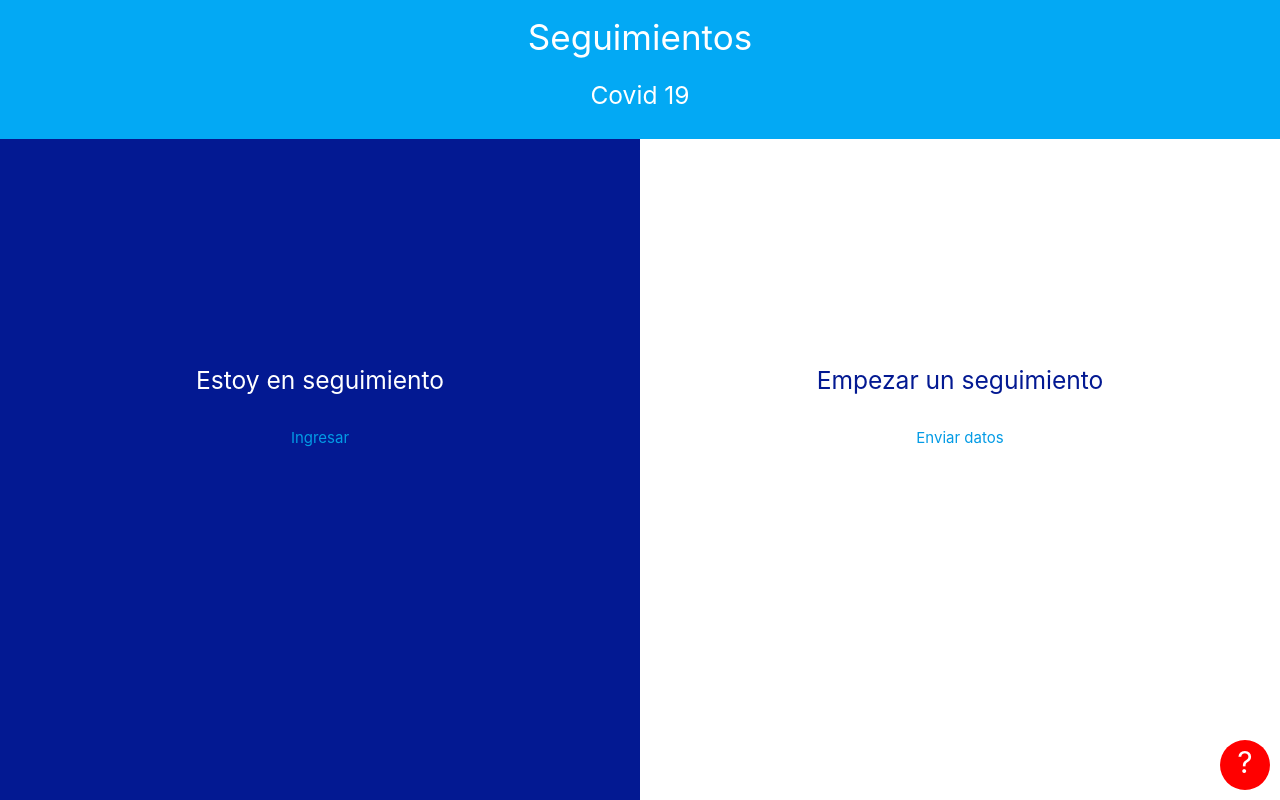
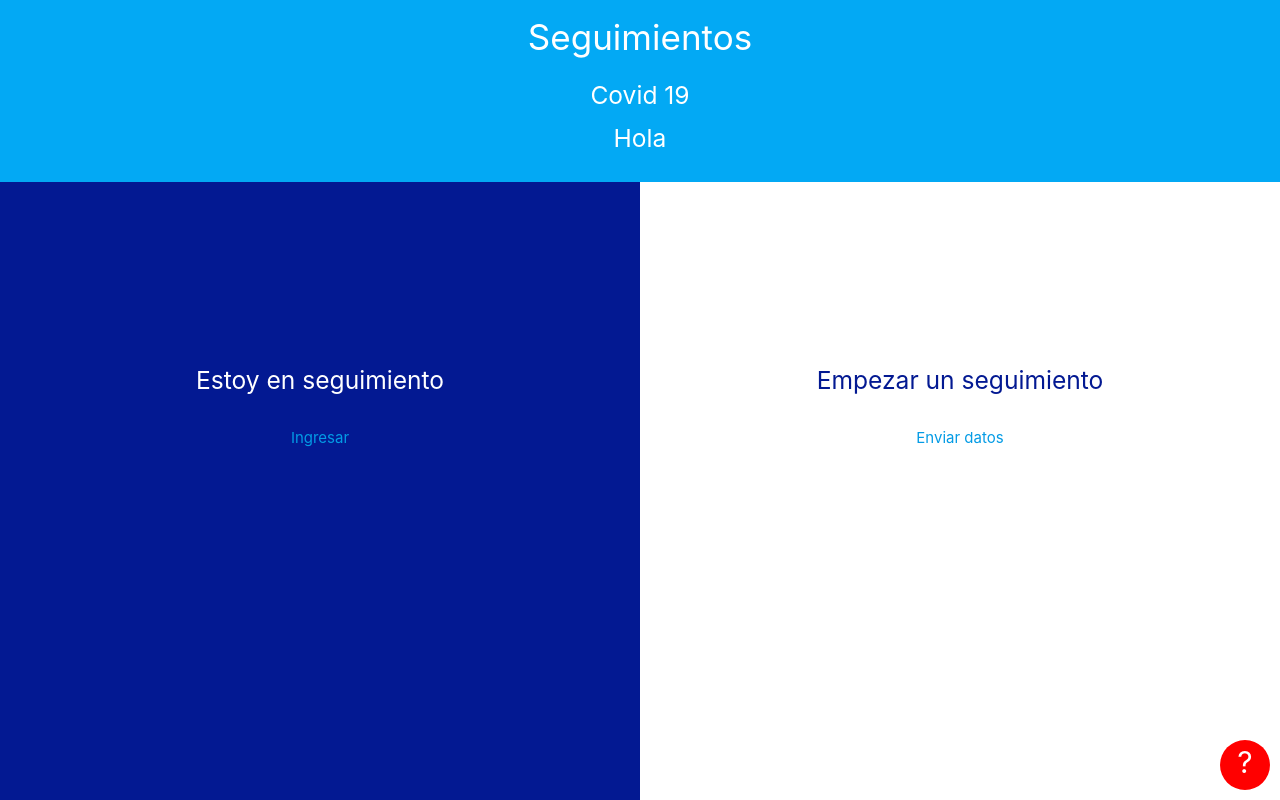
Before and after one commit to AldoRed/covid-19, a Django app: page / in a window 1280 px wide. Run offline with Django 3.2, Linux system fonts and the light colour scheme.

Commit message:
Agregé un h5

```diff
--- a/Proyecto/covid/templates/index.html
+++ b/Proyecto/covid/templates/index.html
@@ -24,6 +24,7 @@
     <div class="" id="inicio">
         <h1>Seguimientos</h1>
         <h5>Covid 19</h5>
+        <h5>Hola</h5>
     </div>
     <div id="info">
         <p>?</p>
```
